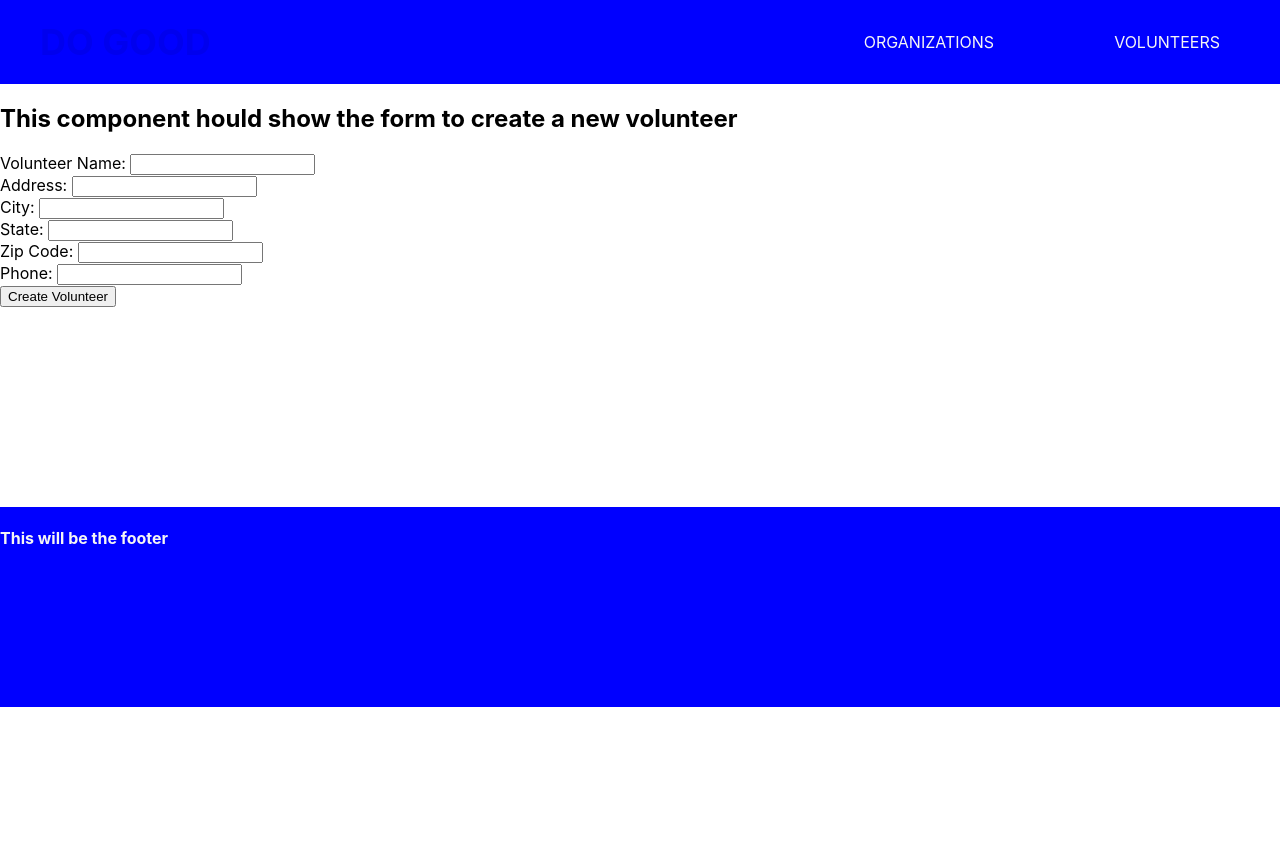
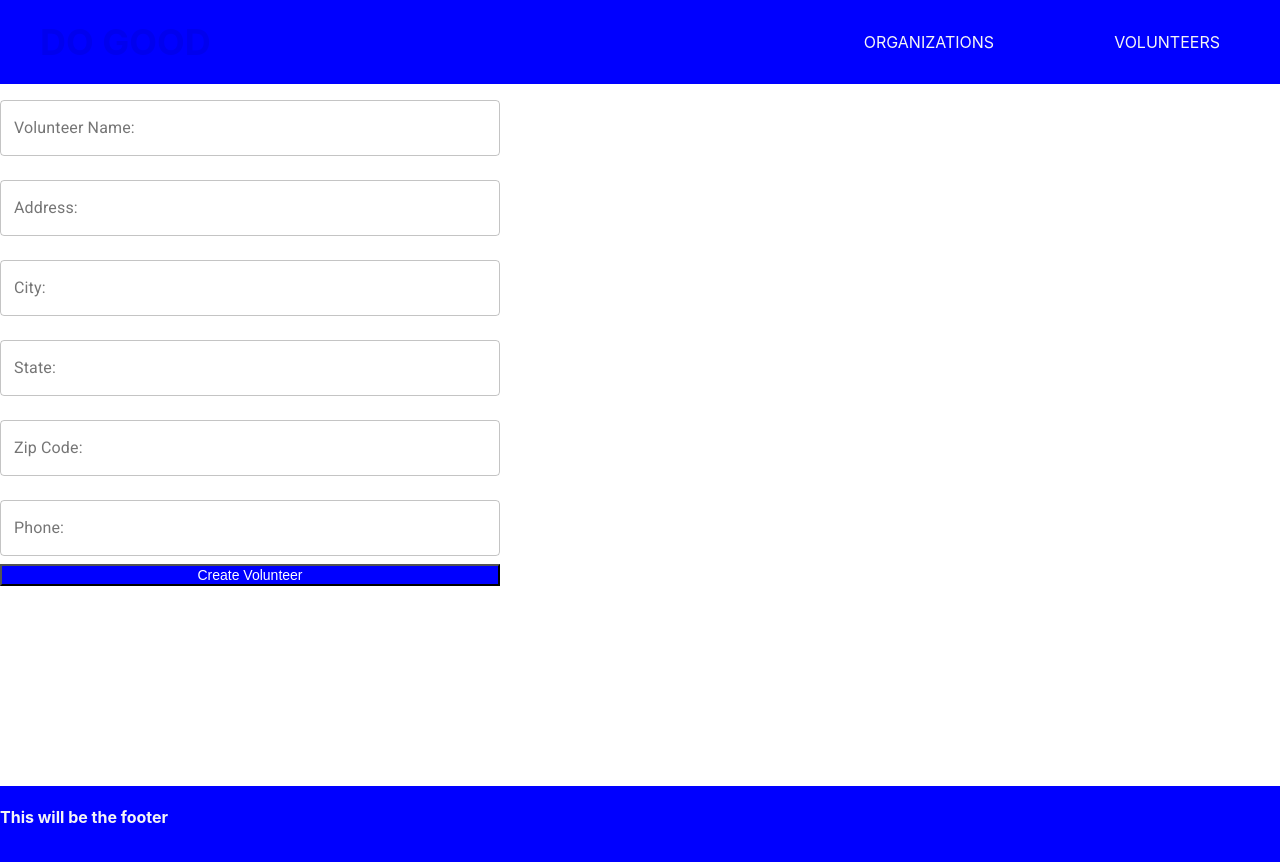
Before and after one commit to timbodiford/dogood, a React (Create React App) app in the folder client/: page /volunteers/new in a window 1280 px wide. Shown: the top 862 px of the page. Before the commit the page ends 800 px from the top, so only its background shows below. Built offline with nearby package versions, Linux system fonts and the light colour scheme.

Commit message:
add cards to all org component, added additional styling

```diff
--- a/client/src/App.css
+++ b/client/src/App.css
@@ -7,6 +7,11 @@
   color: whitesmoke;
   background-color: blue;
   justify-content: space-between;
+}
+button, input {
+  font-size: 14px;
+  background: blue;
+  color: white;
 }
 .sitename{
   padding: 0 20px;
@@ -41,8 +46,10 @@ a .navlink {
 div.org-list{
   color: #0000EE;
 }
-.org-quote {
+div.org-quote {
   width: 100%;
+  justify-content: center;
+  margin: 30px;
 }
 
 .home-banner {
@@ -62,10 +69,13 @@ div.org-list{
   flex-direction: row;
   justify-content: space-around;
   flex-wrap: wrap;
+  margin: 60px 0 0 0 ;
+  font-weight: bold;
+
+
 
 }
 .home-tiles {
-  margin: 50px 0 0 0 ;
   width: 350px;
   height: 350px;
   background: blue ;
@@ -100,6 +110,8 @@ div.org-list{
   .main-org-div{
     display: flex;
     flex-direction: row;
+    align-items: flex-start;
+
 
 
   }
@@ -109,7 +121,15 @@ div.org-list{
   .form-toggle {
     display: flex;
     flex-direction: row;
+    margin: 0 0 0 30px;
+    align-items: flex-start;
+    width: 350px;
+
   }
   div .vol-list:visited {
     color: blue;
   }
+
+  .volwrapper {
+    margin: 0 0 0 30px;
+  }
--- a/client/src/components/MainVolunteer.js
+++ b/client/src/components/MainVolunteer.js
@@ -24,9 +24,14 @@ export default class MainVolunteer extends Component {
             return <Redirect to='/volunteers' />
         }
         return (
-            <div>
+            <div className="volwrapper">
+                <div className='org-quote'>
+                    <h3>"Add quote here"</h3>
+                    <h4> - From famous person</h4>
+                </div>
+                <h2>Volunteers</h2>
                 <div className="main-org-div">
-                <h1>This will be the main volunteer container</h1>
+                    <h3>This will be the main volunteer container</h3>
                 </div>
                 {
                     this.state.isNewVolunteerFormDisplayed
@@ -38,8 +43,9 @@ export default class MainVolunteer extends Component {
                             <button onClick={this.handleShowNewForm}>Create Volunteer</button>
                             <AllVolunteers />
                         </div>
-                }
+
+                            }
             </div>
         )
-    }
-}
+                }
+            }
--- a/client/src/components/NewOrgForm.js
+++ b/client/src/components/NewOrgForm.js
@@ -2,6 +2,11 @@ import React, { Component } from 'react'
 import axios from 'axios'
 import {Redirect} from 'react-router-dom'
 import ViewOrg from './ViewOrg';
+import Button from '@material-ui/core/Button';
+import MenuItem from '@material-ui/core/MenuItem';
+import TextField from '@material-ui/core/TextField';
+import InputLabel from '@material-ui/core/InputLabel';
+import FormControl from '@material-ui/core/FormControl';
 
 export default class NewOrgForm extends Component {
 
@@ -35,27 +40,47 @@ export default class NewOrgForm extends Component {
         }
         return (
             <div>
-                <h2>Add New Organization</h2>
+                <h3>Add New Organization</h3>
                 <form onSubmit={this.handleSubmit}>
-                    <div>
-                        <label htmlFor="org-name">Name of Organization: </label>
-                        <input type="text" name="org_name" id="org-name" onChange={this.handleChange} value={this.state.newOrg.org_name} />
-                    </div>
-                    <div>
-                        <label htmlFor="contact-person">Contact Name: </label>
-                        <input type="text" name="contact_person" id="contact-person" onChange={this.handleChange} value={this.state.newOrg.contact_person} />
-                    </div>
-                    <div>
-                        <label htmlFor="contact-phone">Phone #: </label>
-                        <input type="text" name="contact_phone" id="contact-phone" onChange={this.handleChange} value={this.state.newOrg.contact_phone} />
-                    </div>
-                    <div>
-                        <label htmlFor="contact-email">Email Address: </label>
-                        <input type="text" name="contact_email" id="contact-email" onChange={this.handleChange} value={this.state.newOrg.contact_email} />
-                    </div>
-
-                    <input type="submit" value="Create" />
+                    <TextField
+                        id="org_name"
+                        label="Name of Organization:"
+                        name="org_name"
+                        onChange={this.handleChange}
+                        value={this.state.newOrg.org_name}
+                        margin="normal"
+                        variant="outlined"
+                    />
+                    <TextField
+                        id="contact_person"
+                        label="Contact Name:"
+                        name="contact_person"
+                        onChange={this.handleChange}
+                        value={this.state.newOrg.contact_person}
+                        margin="normal"
+                        variant="outlined"
+                    />
+                    <TextField
+                        id="contact_phone"
+                        label="Phone #:"
+                        name="contact_phone"
+                        onChange={this.handleChange}
+                        value={this.state.newOrg.contact_phone}
+                        margin="normal"
+                        variant="outlined"
+                    />
+                    <TextField
+                        id="contact_email"
+                        label="Email Address:"
+                        name="contact_email"
+                        onChange={this.handleChange}
+                        value={this.state.newOrg.contact_email}
+                        margin="normal"
+                        variant="outlined"
+                    />
+                    {/* <Button variant="contained" type="submit">Add Prg</Button> */}
                 </form>
+                    <input type="submit" value="Add Org" />
 
             </div>
         )
--- a/client/src/components/NewVolunteer.js
+++ b/client/src/components/NewVolunteer.js
@@ -1,6 +1,8 @@
 import React, { Component } from 'react'
 import axios from 'axios'
 import { Redirect } from 'react-router-dom'
+import TextField from '@material-ui/core/TextField';
+
 
 export default class NewVolunteer extends Component {
     state = {
@@ -38,38 +40,63 @@ export default class NewVolunteer extends Component {
             return <Redirect to="/volunteers" />
         }
         return (
-            <div>
-                <h2>This component hould show the form to create a new volunteer</h2>
-                <form onSubmit={this.handleSubmit}>
-                    <div>
-                        <label htmlFor="name">Volunteer Name: </label>
-                        <input type="text" name="name" id="name" onChange={this.handleChange} value={this.state.newVolunteer.name} />
-                    </div>
-
-                    <div>
-                        <label htmlFor="address">Address: </label>
-                        <input type="text" name="address" id="address" onChange={this.handleChange} value={this.state.newVolunteer.address} />
-                    </div>
-
-                    <div>
-                        <label htmlFor="city">City: </label>
-                        <input type="text" name="city" id="city" onChange={this.handleChange} value={this.state.newVolunteer.city} />
-                    </div>
-
-                    <div>
-                        <label htmlFor="state">State: </label>
-                        <input type="text" name="state" id="state" onChange={this.handleChange} value={this.state.newVolunteer.state} />
-                    </div>
-
-                    <div>
-                        <label htmlFor="zip-code">Zip Code: </label>
-                        <input type="text" name="zip_code" id="zip-code" onChange={this.handleChange} value={this.state.newVolunteer.zip_code} />
-                    </div>
-
-                    <div>
-                        <label htmlFor="phone">Phone: </label>
-                        <input type="text" name="phone" id="phone" onChange={this.handleChange} value={this.state.newVolunteer.phone} />
-                    </div>
+            <div >
+                {/* <h2>This component hould show the form to create a new volunteer</h2> */}
+                <form onSubmit={this.handleSubmit} style={{maxWidth: 500, display: 'flex', flexDirection: 'column'}}>
+                    <TextField
+                        id="name"
+                        label="Volunteer Name:"
+                        name="name"
+                        onChange={this.handleChange}
+                        value={this.state.newVolunteer.name}
+                        margin="normal"
+                        variant="outlined"
+                    />
+                    <TextField
+                        id="address"
+                        label="Address:"
+                        name="address"
+                        onChange={this.handleChange}
+                        value={this.state.newVolunteer.address}
+                        margin="normal"
+                        variant="outlined"
+                    />
+                    <TextField
+                        id="city"
+                        label="City:"
+                        name="city"
+                        onChange={this.handleChange}
+                        value={this.state.newVolunteer.city}
+                        margin="normal"
+                        variant="outlined"
+                    />
+                    <TextField
+                        id="state"
+                        label="State:"
+                        name="state"
+                        onChange={this.handleChange}
+                        value={this.state.newVolunteer.state}
+                        margin="normal"
+                        variant="outlined"
+                    />
+                    <TextField
+                        id="zip_code"
+                        label="Zip Code:"
+                        name="zip_code"
+                        onChange={this.handleChange}
+                        value={this.state.newVolunteer.zip_code}
+                        margin="normal"
+                        variant="outlined"
+                    />
+                    <TextField
+                        id="phone"
+                        label="Phone:"
+                        name="phone"
+                        onChange={this.handleChange}
+                        value={this.state.newVolunteer.phone}
+                        margin="normal"
+                        variant="outlined"
+                    />
 
                     <input type="submit" value="Create Volunteer" />
                 </form>
--- a/client/src/components/ViewOrg.js
+++ b/client/src/components/ViewOrg.js
@@ -56,7 +56,7 @@ export default class ViewOrg extends Component {
     handleEdit = (event) => {
         event.preventDefault()
 
-        axios.put(`/api/v1/organizations/${this.state.organization.id}`, this.state.organization)
+        axios.put(`/api/v1/organizations/${this.state.organization.id}/`, this.state.organization)
             .then((res) => {
                 this.setState({
                     isEditOrgFormDisplayed: false
@@ -117,6 +117,7 @@ export default class ViewOrg extends Component {
                             <Link to="/organizations">
                                 <button type="button">Back to Organizations</button>
                             </Link>
+                            <button type="button" onClick={this.handleToggleEditForm}>Edit Organization</button>
                             <button onClick={this.handleDelete}>Delete Organization</button>
 
                         </div>
```
Also changed, not shown: client/src/components/AllEvents.js (+24 -0 lines), client/src/components/AllOrgs.js (+28 -2 lines), client/src/components/MainOrg.js (+8 -6 lines), 1 other file (tests, documents, lock files or other folders).
